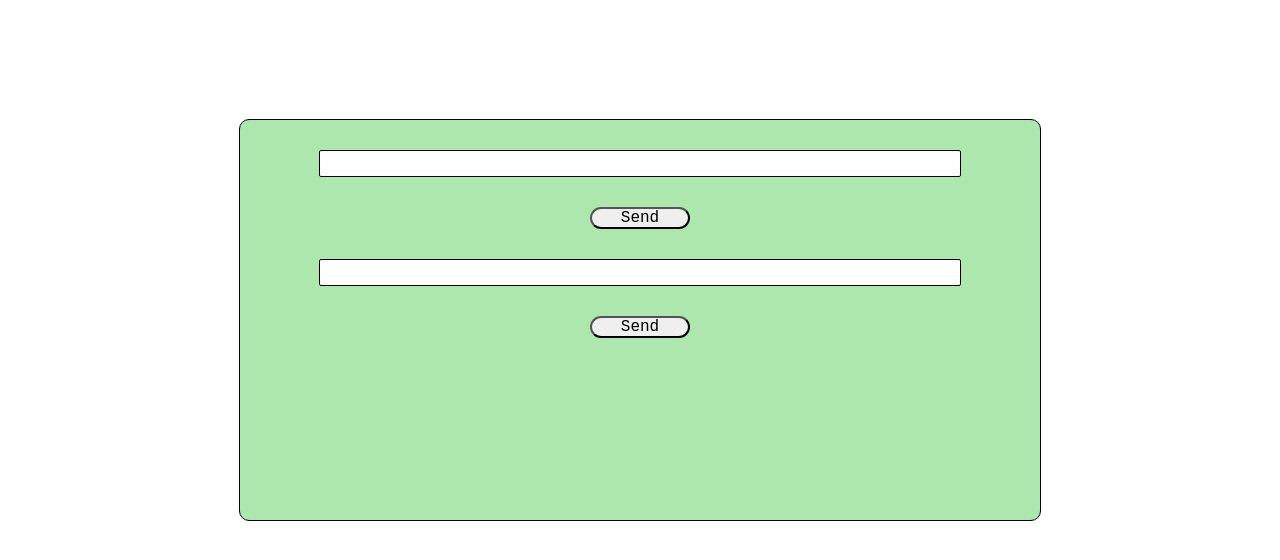
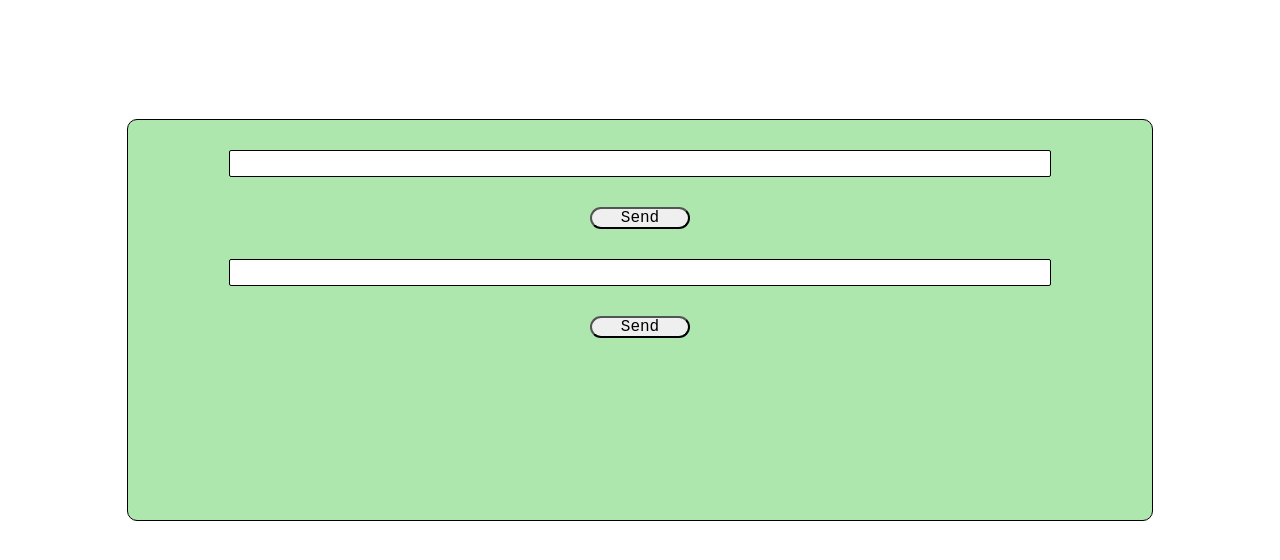
Before and after one commit to DiogoJP202/PasswordEncryption, a plain HTML site: page index.html in a window 1280 px wide. Drawn offline with Linux system fonts and the light colour scheme.

Commit message:
width main change
width: 80vw

```diff
--- a/style/style.css
+++ b/style/style.css
@@ -17,8 +17,7 @@ body{
 
 main{
     height: 400px;
-    min-width: 400px;
-    width: 800px;
+    width: 80vw;
 
     position: absolute;
     top: 40%;
```
